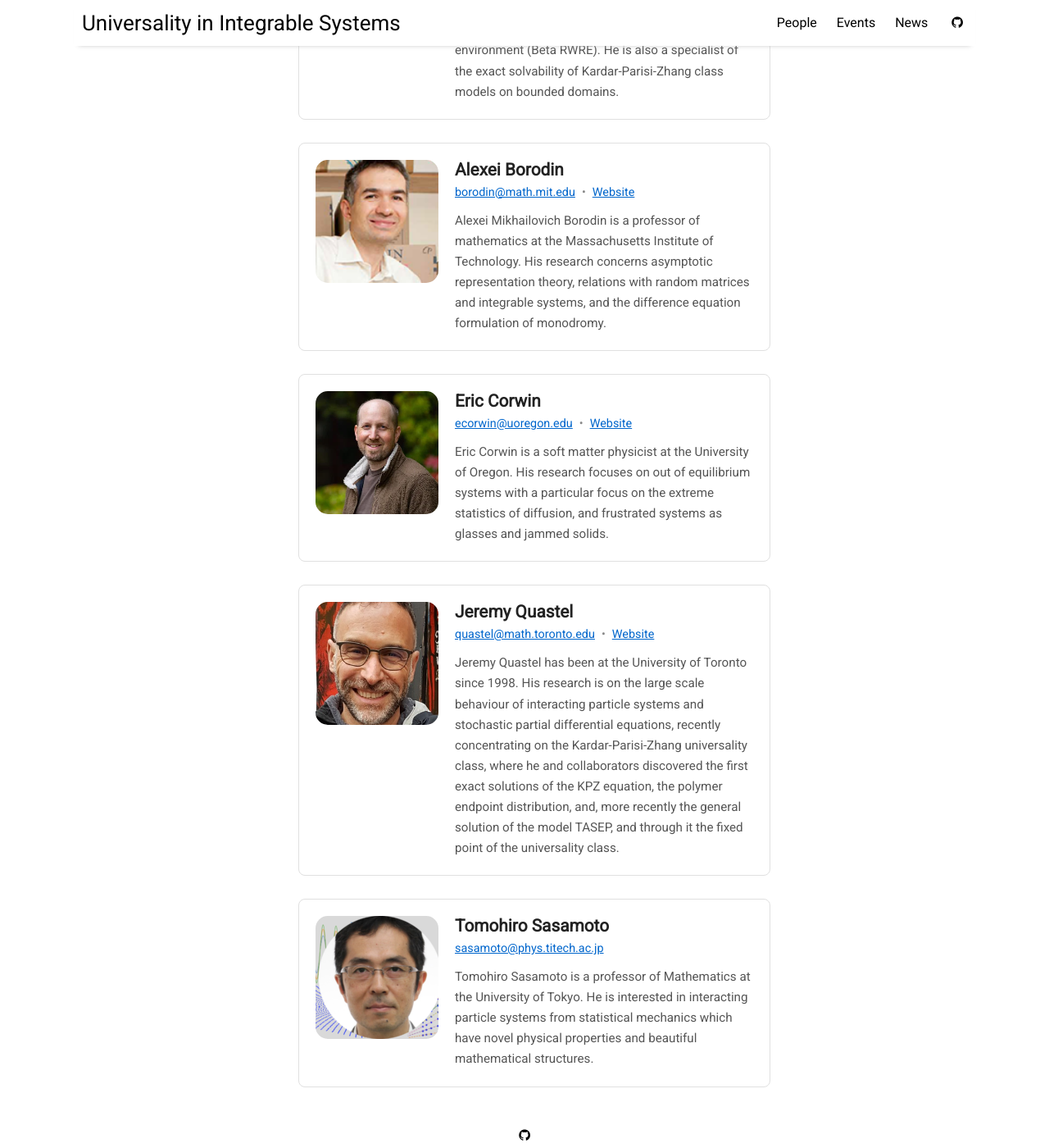
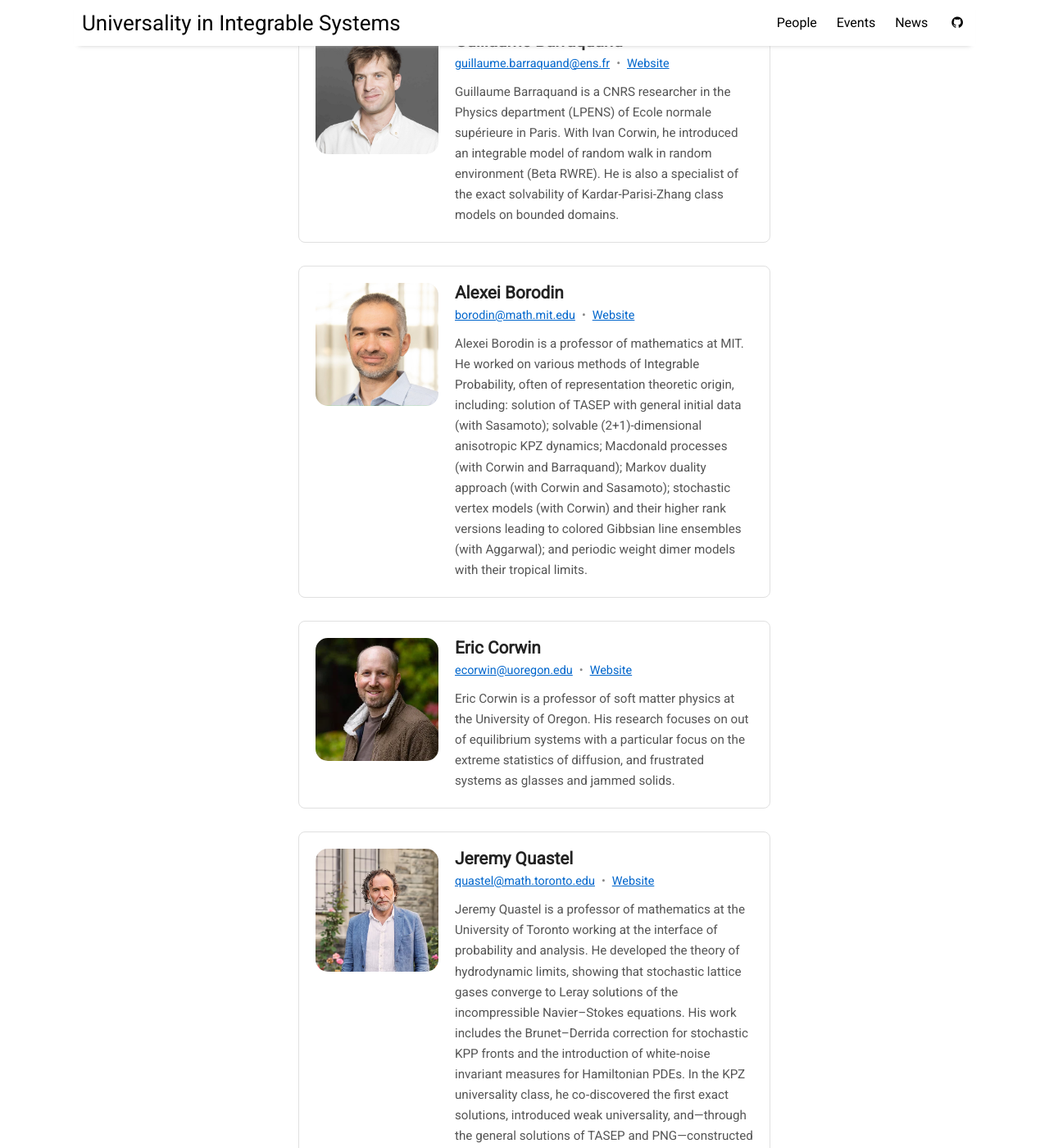
Before and after one commit to UniversalIntegrability/UniversalIntegrability.github.io, a Jekyll site: the page built from pages/people.md, in a window 1280 px wide and 1400 px high, scrolled down 941 px. Shown: the whole window at 82% size. Built offline with Jekyll 4.4.1, drawn with Linux system fonts in a browser that asks for light colours; nearby versions of some CDN libraries; some of the changed text lies outside the part shown.

Commit message:
Finished bios

```diff
--- a/_data/people.yml
+++ b/_data/people.yml
@@ -8,11 +8,9 @@
 - name: Amol Aggarwal
   email: amolagga@gmail.com
   website: https://profiles.stanford.edu/amol-aggarwal
-  image: assets/img/people/AmolAggarwal.jpg
+  image: assets/img/people/AmolAggarwal.png
   description: |
-    Amol Aggarwal (born 1993) is an American mathematician and mathematical physicist. His research links combinatorics
-    and probability theory to statistical mechanics. He studies random matrices, examines Gibbs measures for random
-    tessellations, and serves as a professor of mathematics at Stanford University.
+    Amol Aggarwal is a professor of mathematics at Stanford University. His work unifies algebraic and analytic methods to prove universality at the interface of probability theory and mathematical physics. He has contributed to the study of random surfaces by proving universality results in random tilings and characterization results for their interface fluctuations; interacting particle systems, by providing a framework using the Yang-Baxter equation to prove Kardar-Parisi-Zhang scaling limits (with Borodin and I. Corwin); and many-body integrable dynamics, by developing a framework to analyze large-scale phenomena for the Toda lattice.
 
 - name: Guillaume Barraquand
   email: guillaume.barraquand@ens.fr
@@ -24,34 +22,29 @@
 - name: Alexei Borodin
   email: borodin@math.mit.edu
   website: https://math.mit.edu/directory/profile.html?pid=1222
-  image: assets/img/people/AlexeiBorodin.png
+  image: assets/img/people/AlexeiBorodin.jpg
   description: |
-    Alexei Mikhailovich Borodin is a professor of mathematics at the Massachusetts Institute of Technology. His research concerns
-    asymptotic representation theory, relations with random matrices and integrable systems, and the difference equation formulation of monodromy.
+    Alexei Borodin is a professor of mathematics at MIT. He worked on various methods of Integrable Probability, often of representation theoretic origin, including: solution of TASEP with general initial data (with Sasamoto); solvable (2+1)-dimensional anisotropic KPZ  dynamics; Macdonald processes (with Corwin and Barraquand); Markov duality approach (with Corwin and Sasamoto); stochastic vertex models (with Corwin) and their higher rank versions leading to colored Gibbsian line ensembles (with Aggarwal); and periodic weight dimer models with their tropical limits.
+
 
 - name: Eric Corwin
   email: ecorwin@uoregon.edu
   website: https://corwinlab.uoregon.edu/
   image: assets/img/people/EricCorwin.webp
   description: |
-    Eric Corwin is a soft matter physicist at the University of Oregon.  His research focuses on out of equilibrium systems with a particular
+    Eric Corwin is a professor of soft matter physics at the University of Oregon.  His research focuses on out of equilibrium systems with a particular
     focus on the extreme statistics of diffusion, and frustrated systems as glasses and jammed solids.
 
 - name: Jeremy Quastel
   email: quastel@math.toronto.edu
   website: https://www.math.toronto.edu/quastel/
-  image: assets/img/people/JeremyQuastel.jpg
+  image: assets/img/people/JeremyQuastel.png
   description: |
-    Jeremy Quastel has been at the University of Toronto since 1998.
-    His research is on the large scale behaviour of interacting particle systems and stochastic partial differential equations,
-    recently concentrating on the Kardar-Parisi-Zhang universality class, where he and collaborators discovered the first exact
-    solutions of the KPZ equation, the polymer endpoint distribution, and, more recently the general solution of the model TASEP,
-    and through it the fixed point of the universality class.
+    Jeremy Quastel is a professor of mathematics at the University of Toronto working at the interface of probability and analysis. He developed the theory of hydrodynamic limits, showing that stochastic lattice gases converge to Leray solutions of the incompressible Navier–Stokes equations. His work includes the Brunet–Derrida correction for stochastic KPP fronts and the introduction of white‑noise invariant measures for Hamiltonian PDEs. In the KPZ universality class, he co‑discovered the first exact solutions, introduced weak universality, and—through the general solutions of TASEP and PNG—constructed the KPZ fixed point and revealed its links to integrable nonlinear PDEs.
 
 - name: Tomohiro Sasamoto
   email: sasamoto@phys.titech.ac.jp
   website:
   image: assets/img/people/TomohiroSasamoto.png
   description: |
-    Tomohiro Sasamoto is a professor of Mathematics at the University of Tokyo.  He is interested in interacting particle systems
-    from statistical mechanics which have novel physical properties and beautiful mathematical structures.
+    Tomohiro Sasamoto is a professor of physics at Institute of Science Tokyo (formerly Tokyo Institute of Technology). He is known for his works on exact solutions of the Kardar-Parisi-Zhang equation and its discrete analogues (with A. Borodin, I. Corwin, Quastel), the development of large deviation theory for non-equilibrium stochastic processes, and the analysis of integrable quantum many-body systems. His research primarily focuses on uncovering universal fluctuation and transport properties in non-equilibrium statistical mechanics.
```
Also changed, not shown: assets/img/people/AlexeiBorodin.jpg (added), assets/img/people/AlexeiBorodin.png (deleted), assets/img/people/AmolAggarwal.jpg (deleted), assets/img/people/AmolAggarwal.png (added), assets/img/people/JeremyQuastel.jpg (deleted), assets/img/people/JeremyQuastel.png (added).
